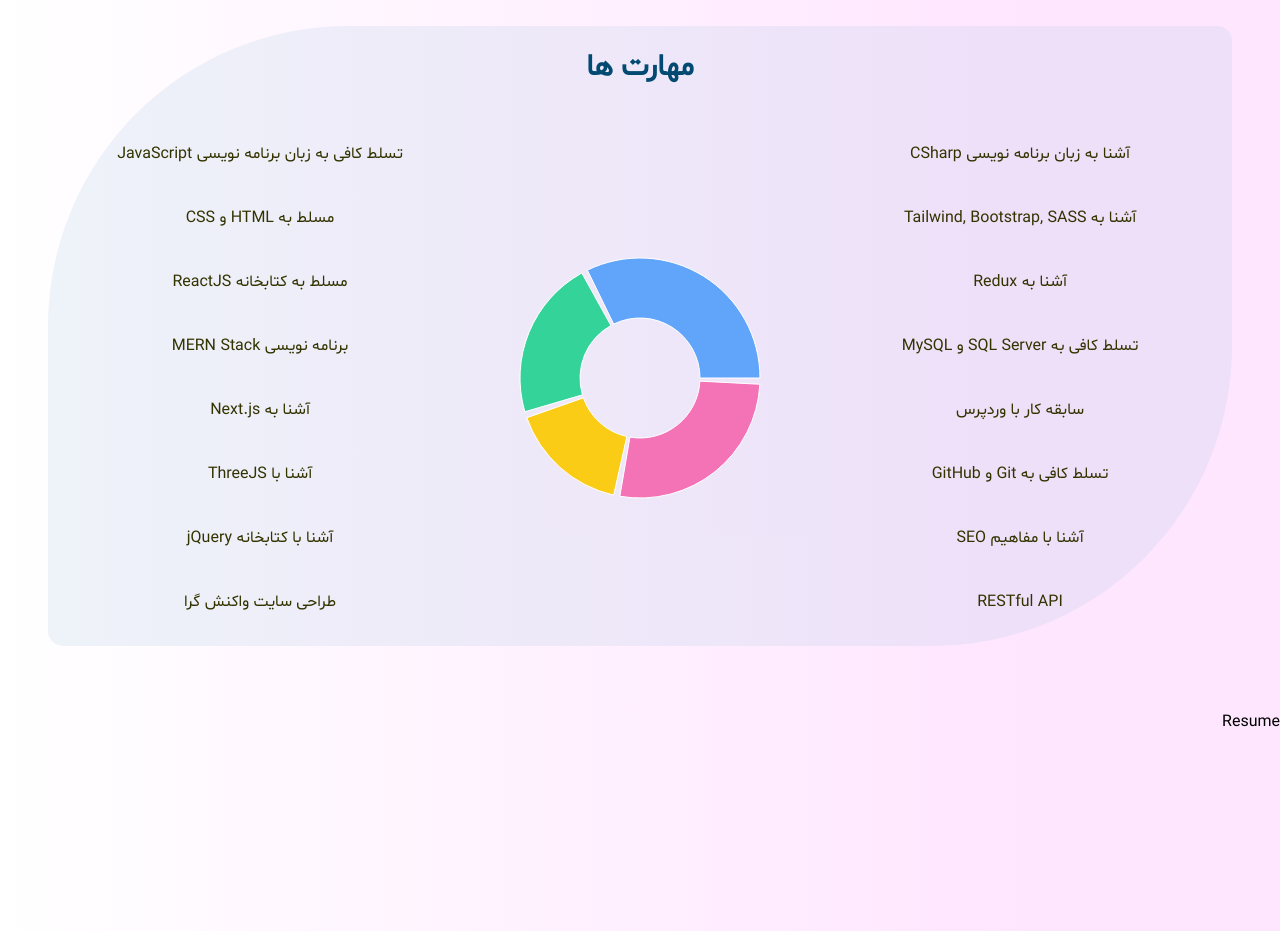
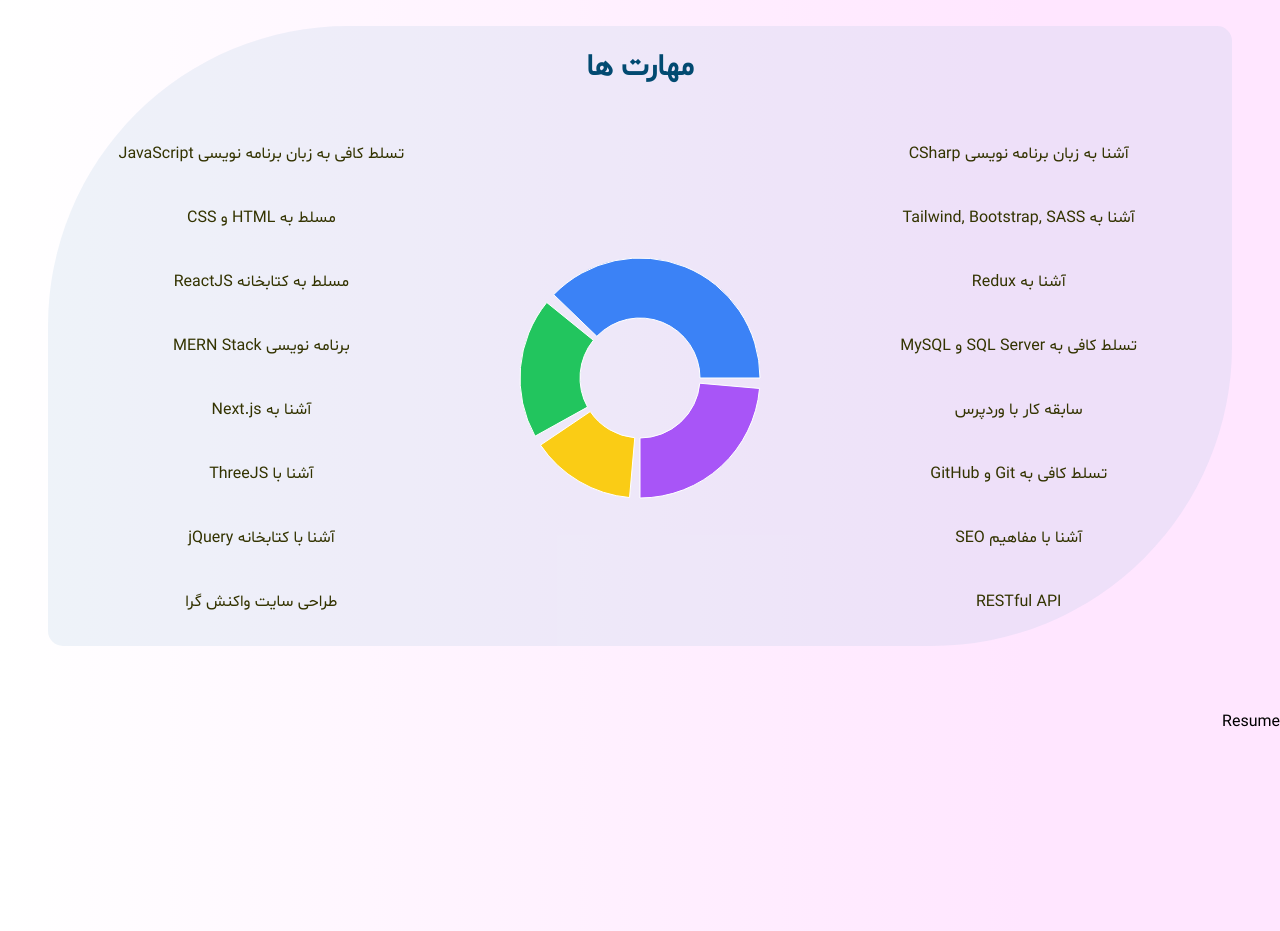
Before and after one commit to MatinT-SA/My-Personal-Website, a Next.js app: page / in a window 1280 px wide. Shown: the part 1580-2511 px from the top of the page. Built offline with nearby package versions, Linux system fonts and the light colour scheme.

Commit message:
making our circle interactive

```diff
--- a/app/components/skills/SkillsCircle.js
+++ b/app/components/skills/SkillsCircle.js
@@ -1,32 +1,29 @@
 "use client";
 
-import { PieChart, Pie, Cell, ResponsiveContainer } from "recharts";
+import { PieChart, Pie, Cell, Tooltip } from "recharts";
 
 const data = [
-  { name: "Frontend", value: 6, color: "#60a5fa" }, // blue
-  { name: "Backend", value: 4, color: "#34d399" }, // green
-  { name: "Database", value: 3, color: "#facc15" }, // yellow
-  { name: "Other", value: 5, color: "#f472b6" }, // pink
+  { name: "Frontend", value: 8, color: "#3b82f6" }, // blue
+  { name: "Backend", value: 4, color: "#22c55e" }, // green
+  { name: "Databases", value: 3, color: "#facc15" }, // yellow
+  { name: "Other", value: 5, color: "#a855f7" }, // purple
 ];
 
 export default function SkillsCircle() {
   return (
-    <div className="h-80 w-80">
-      <ResponsiveContainer>
-        <PieChart>
+    <PieChart width={300} height={300}>
       <Pie
         data={data}
+        dataKey="value"
+        outerRadius={120}
         innerRadius={60}
-            outerRadius={120}
-            dataKey="value"
-            paddingAngle={3}
+        paddingAngle={5}
       >
         {data.map((entry, index) => (
-              <Cell key={`cell-${index}`} fill={entry.color} />
+          <Cell key={index} fill={entry.color} />
         ))}
       </Pie>
+      <Tooltip />
     </PieChart>
-      </ResponsiveContainer>
-    </div>
   );
 }
--- /dev/null
+++ b/app/components/skills/SkillsList.js
@@ -0,0 +1,32 @@
+"use client";
+
+import { motion } from "framer-motion";
+
+const listVariants = {
+  hidden: { opacity: 0, y: 30 },
+  visible: (i) => ({
+    opacity: 1,
+    y: 0,
+    transition: { delay: i * 0.1, duration: 0.5, ease: "easeOut" },
+  }),
+};
+
+export default function SkillsList({ skills }) {
+  return (
+    <ul className="space-y-6 text-right">
+      {skills.map((skill, i) => (
+        <motion.li
+          key={i}
+          custom={i}
+          variants={listVariants}
+          initial="hidden"
+          whileInView="visible"
+          viewport={{ once: true }}
+          className="flex justify-center items-center py-2 text-md font-medium text-dark-primary"
+        >
+          {skill}
+        </motion.li>
+      ))}
+    </ul>
+  );
+}
--- a/app/sections/Skills.js
+++ b/app/sections/Skills.js
@@ -1,6 +1,7 @@
 "use client";
 
 import { motion } from "framer-motion";
+import SkillsList from "../components/skills/SkillsList";
 import SkillsCircle from "../components/skills/SkillsCircle";
 
 const skillsLeft = [
@@ -25,15 +26,6 @@ const skillsRight = [
   "طراحی سایت واکنش گرا",
 ];
 
-const listVariants = {
-  hidden: { opacity: 0, y: 30 },
-  visible: (i) => ({
-    opacity: 1,
-    y: 0,
-    transition: { delay: i * 0.1, duration: 0.5, ease: "easeOut" },
-  }),
-};
-
 export default function Skills() {
   return (
     <section
@@ -51,51 +43,17 @@ export default function Skills() {
         مهارت ها
       </motion.h2>
 
-      <div className="grid grid-cols-[1fr_auto_1fr] items-center gap-8">
-        {/* Left skills */}
-        <ul className="space-y-6 text-right">
-          {skillsLeft.map((skill, i) => (
-            <motion.li
-              key={i}
-              custom={i}
-              variants={listVariants}
-              initial="hidden"
-              whileInView="visible"
-              viewport={{ once: true }}
-              className="flex justify-center items-center py-2 text-md font-medium text-dark-primary"
-            >
-              {skill}
-            </motion.li>
-          ))}
-        </ul>
+      <div className="grid grid-cols-1 items-center gap-0 lg:grid-cols-3">
+        {/* Left Skills */}
+        <SkillsList skills={skillsLeft} />
 
-        {/* Center Circle */}
-        <motion.div
-          initial={{ opacity: 0, scale: 0.8 }}
-          whileInView={{ opacity: 1, scale: 1 }}
-          transition={{ duration: 0.8 }}
-          viewport={{ once: true }}
-          className="flex justify-center"
-        >
+        {/* Middle Circle */}
+        <div className="flex justify-center">
           <SkillsCircle />
-        </motion.div>
+        </div>
 
-        {/* Right skills */}
-        <ul className="space-y-6 text-right">
-          {skillsRight.map((skill, i) => (
-            <motion.li
-              key={i}
-              custom={i}
-              variants={listVariants}
-              initial="hidden"
-              whileInView="visible"
-              viewport={{ once: true }}
-              className="flex justify-center items-center py-2 text-md font-medium text-dark-primary"
-            >
-              {skill}
-            </motion.li>
-          ))}
-        </ul>
+        {/* Right Skills */}
+        <SkillsList skills={skillsRight} />
       </div>
     </section>
   );
```
Lines whose indentation alone changed are shown as unchanged.
